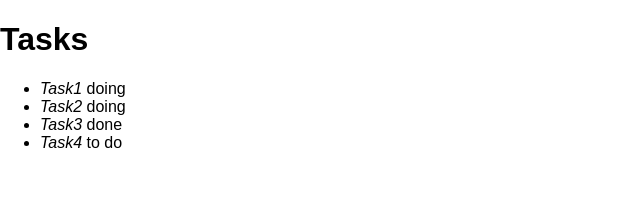
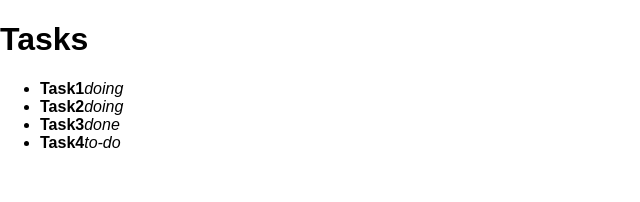
Before and after one commit to MaN3iN3ActiON/to-do-today, a React (Create React App) app: page / in a window 1280 px wide. Shown: the top 202 px of the page, without its empty margins (0-640 px from the left). Built offline with nearby package versions, Linux system fonts and the light colour scheme.

Commit message:
use semantic HTML, some refactoring

```diff
--- a/src/App.js
+++ b/src/App.js
@@ -1,4 +1,4 @@
-import React from 'react';
+import React, { Fragment } from 'react';
 import './App.css';
 import TaskList from './TaskList';
 import { TASKS } from './data';
@@ -6,10 +6,10 @@ import { TASKS } from './data';
 class App extends React.Component {
 	render() {
 		return (
-			<div>
+			<Fragment>
 				<h1>Tasks</h1>
 				<TaskList data={TASKS} />
-			</div>
+			</Fragment>
 		);
 	}
 }
--- a/src/TaskList.js
+++ b/src/TaskList.js
@@ -1,5 +1,5 @@
 import React from 'react';
-import Task from './task';
+import Task from './Task';
 import PropTypes from 'prop-types';
 
 class TaskList extends React.Component {
--- a/src/data.js
+++ b/src/data.js
@@ -1,5 +1,5 @@
 // kanban stages : {to-do,doing,done}
-export const STAGES = { TO_DO: 'to do', DOING: 'doing', DONE: 'done' };
+export const STAGES = { TO_DO: 'to-do', DOING: 'doing', DONE: 'done' };
 
 //prioritize using Urg/Imp matrix : {Q1,Q2,Q3,Q4}
 // Q1 = Urg/Imp (quadrant of necessity)
--- a/src/task.js
+++ b/src/task.js
@@ -2,10 +2,13 @@ import React from 'react';
 import PropTypes from 'prop-types';
 
 function Task(props) {
+	const title = props.task.title;
+	const stage = props.task.stage;
+	//TODO: use CSS to space, use margin or padding
 	return (
 		<li>
-			<em>{props.task.title} </em>
-			{props.task.stage}
+			<strong>{title}</strong>
+			<em>{stage}</em>
 		</li>
 	);
 }
```
Also changed, not shown: public/index.html (+0 -10 lines).
